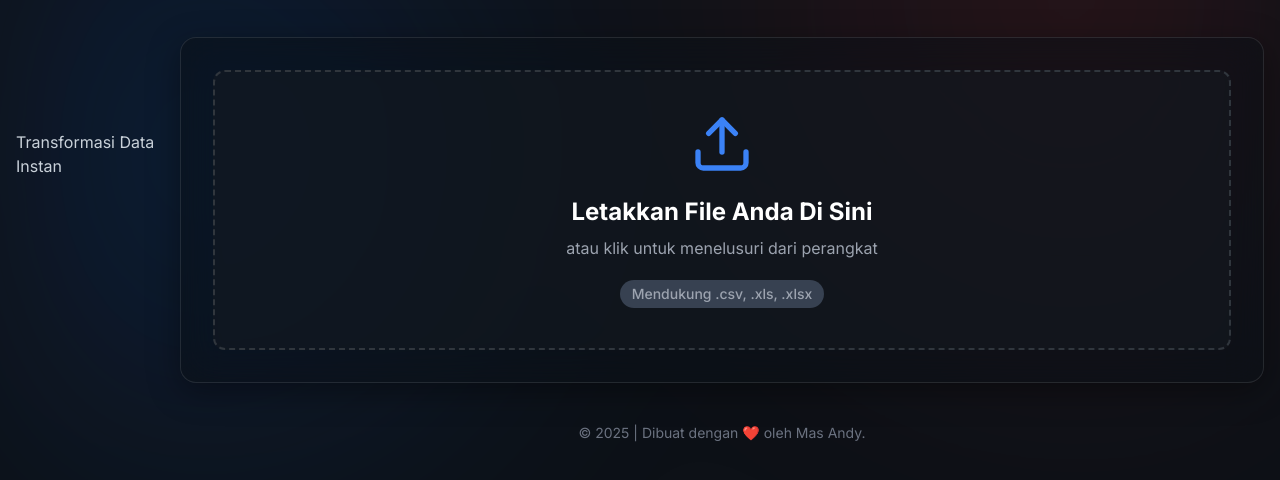
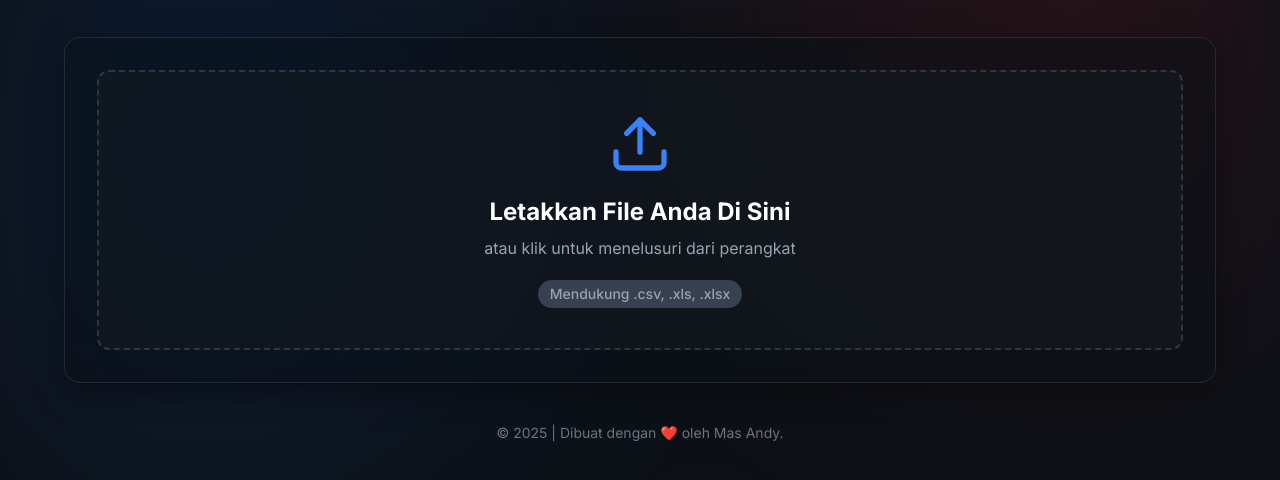
Before and after one commit to Admin-Dekstop/Aplikasi-Konverter-File-csv-xlxs-excel, a plain HTML site: page index.html in a window 1280 px wide. Shown: the part 246-726 px from the top of the page. Drawn offline with nearby package versions, Linux system fonts and the light colour scheme.

Commit message:
Update index.html

```diff
--- a/index.html
+++ b/index.html
@@ -5,8 +5,8 @@
     <meta name="viewport" content="width=device-width, initial-scale=1.0">
     <meta name="google-site-verification" content="JQ7zcPvtMjzKKZzN0noLegQGbqPPYihU7nTby6RdO0o" />
     <title>Transformasi Data Instan | Otomatisasi Data Tanpa Coding</title>
-<meta name="description" content="Aplikasi web gratis untuk transformasi dan manajemen data instan. Cocok untuk siswa, guru, dan profesional. Tanpa coding, cepat dan mudah digunakan!">
-    <h1>Transformasi Data Instan</h1>
+    <meta name="description" content="Aplikasi web gratis untuk transformasi dan manajemen data instan. Cocok untuk siswa, guru, dan profesional. Tanpa coding, cepat dan mudah digunakan!">
+
     <!-- Library untuk membaca/menulis file Excel (SheetJS) -->
     <script src="https://cdnjs.cloudflare.com/ajax/libs/xlsx/0.18.5/xlsx.full.min.js"></script>
     <!-- Library untuk membuat PDF (jsPDF & jsPDF-AutoTable) -->
```
